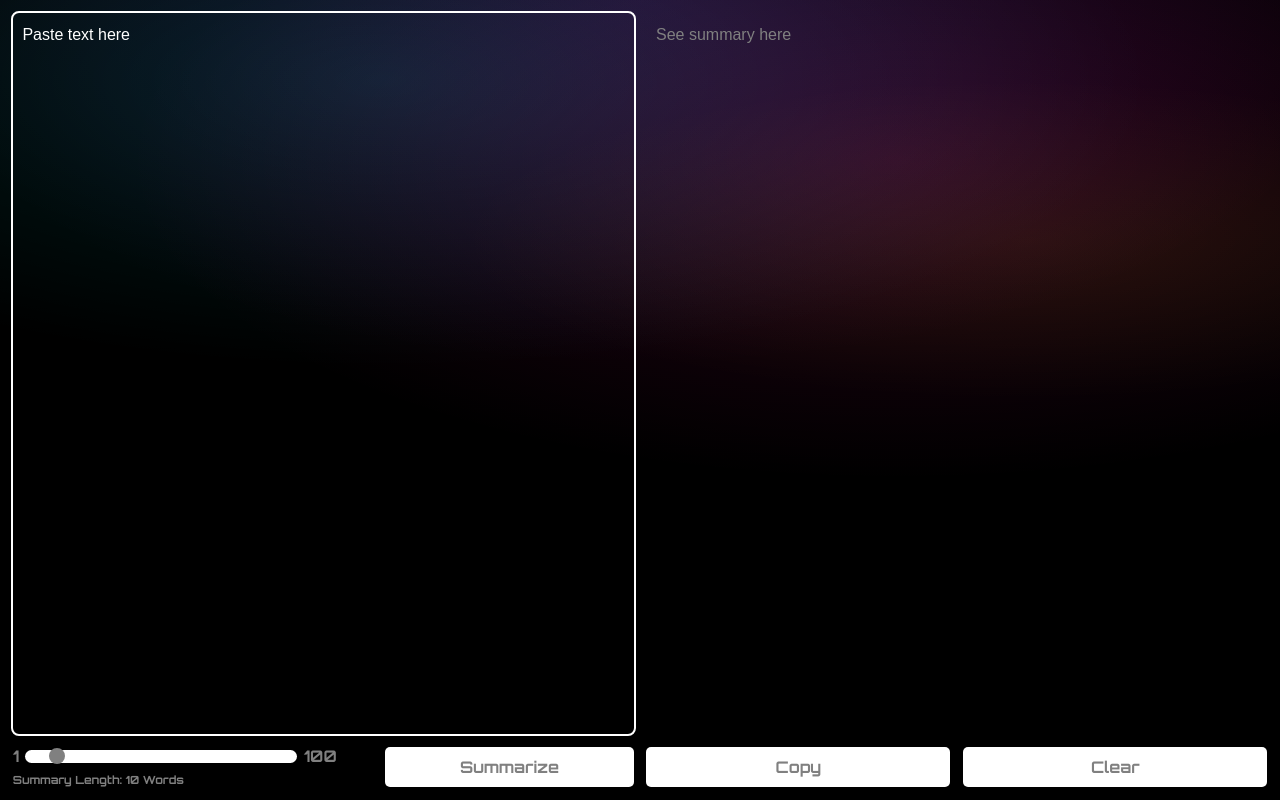
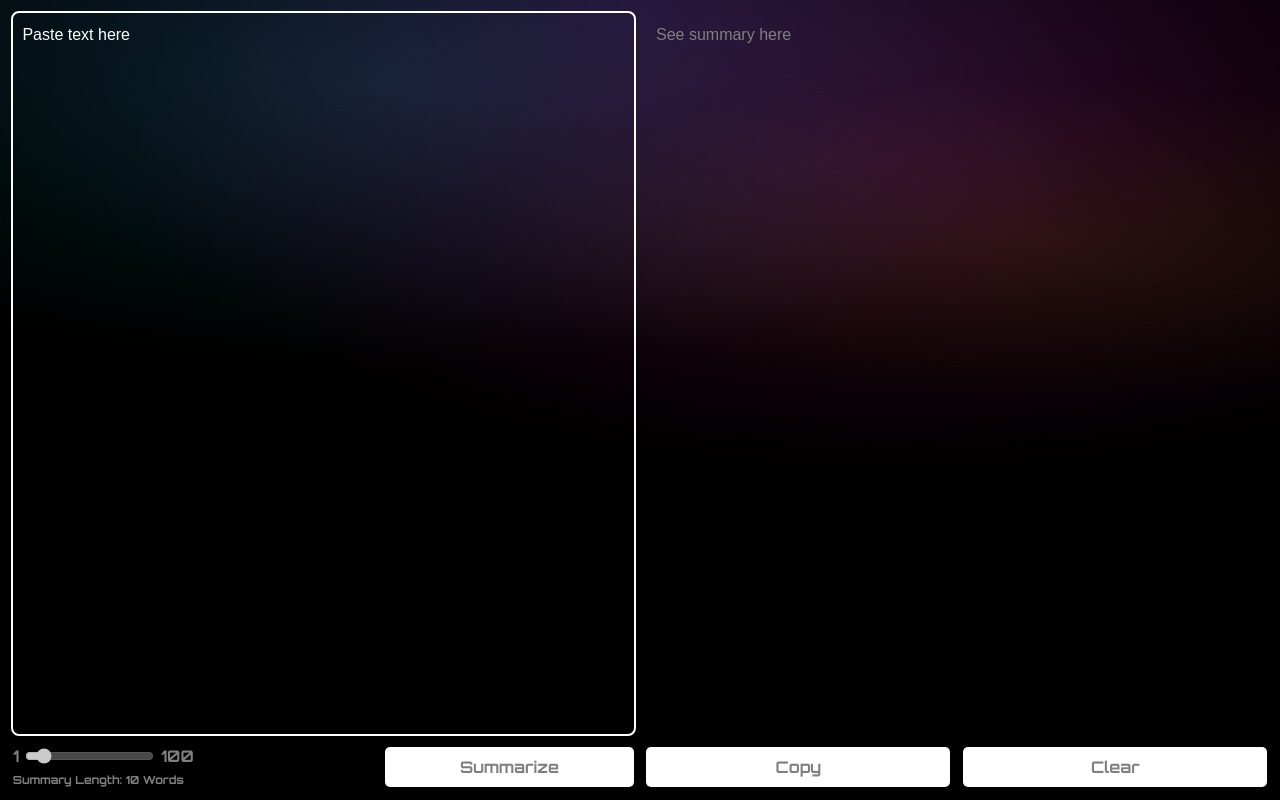
Before and after one commit to gauravxthakur/Konsize, a website built with Vite: page index.html in a window 1280 px wide. Built offline with nearby package versions, Linux system fonts and the light colour scheme.

Commit message:
update summary length slider

```diff
--- a/index.html
+++ b/index.html
@@ -31,7 +31,7 @@
 					<div id="summary-length-container" class="flex-column summary-length-container disabled">
 						<div class="summary-length-group">
 							<span class="summary-length-min-label">1</span>
-							<input type="range" id="summary-length-input" class="summary-length-input" min="1" max="100" value="10" aria-labelledby="summary-length-text"
+							<input type="range" id="summary-length-input" class="range range-neutral summary-length-input" min="1" max="100" value="10" aria-labelledby="summary-length-text"
 							 disabled>
 							<span class="summary-length-max-label">100</span>
 						</div>
```
Also changed, not shown: index.css (+10 -4 lines).
